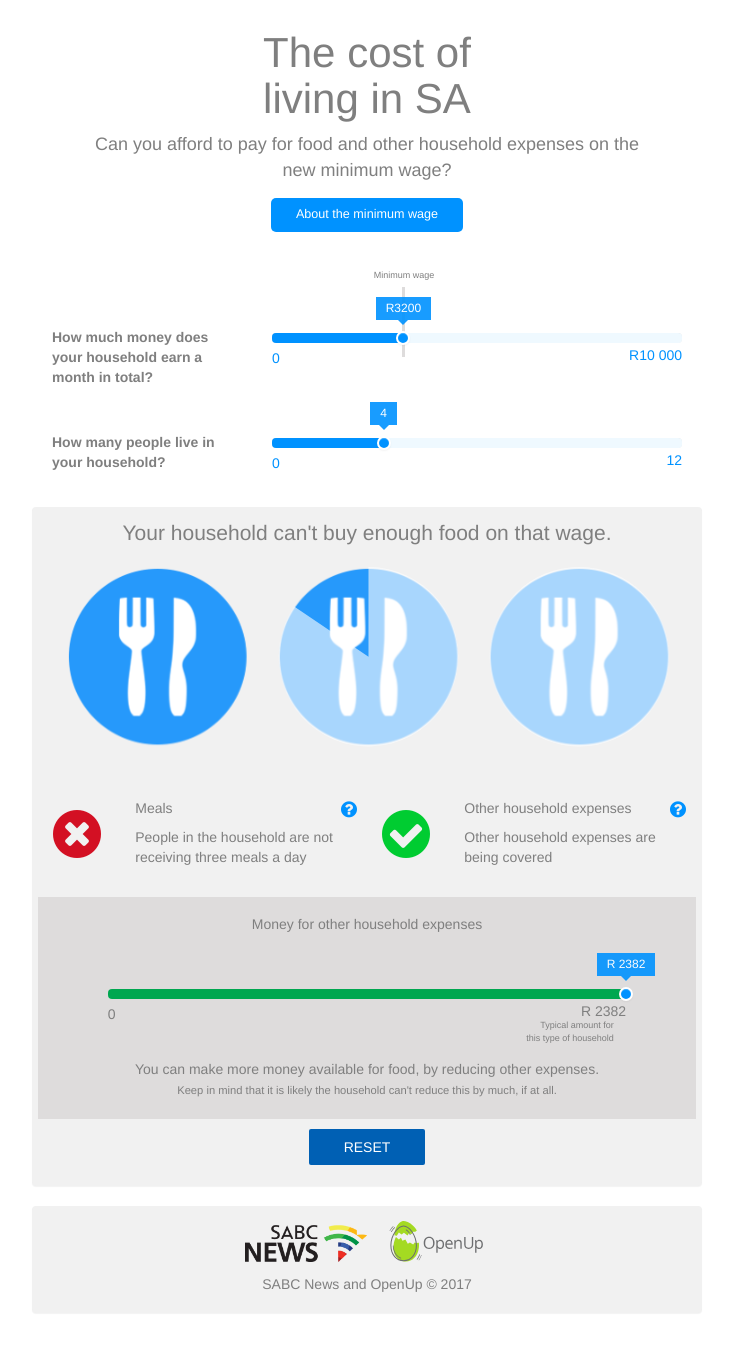
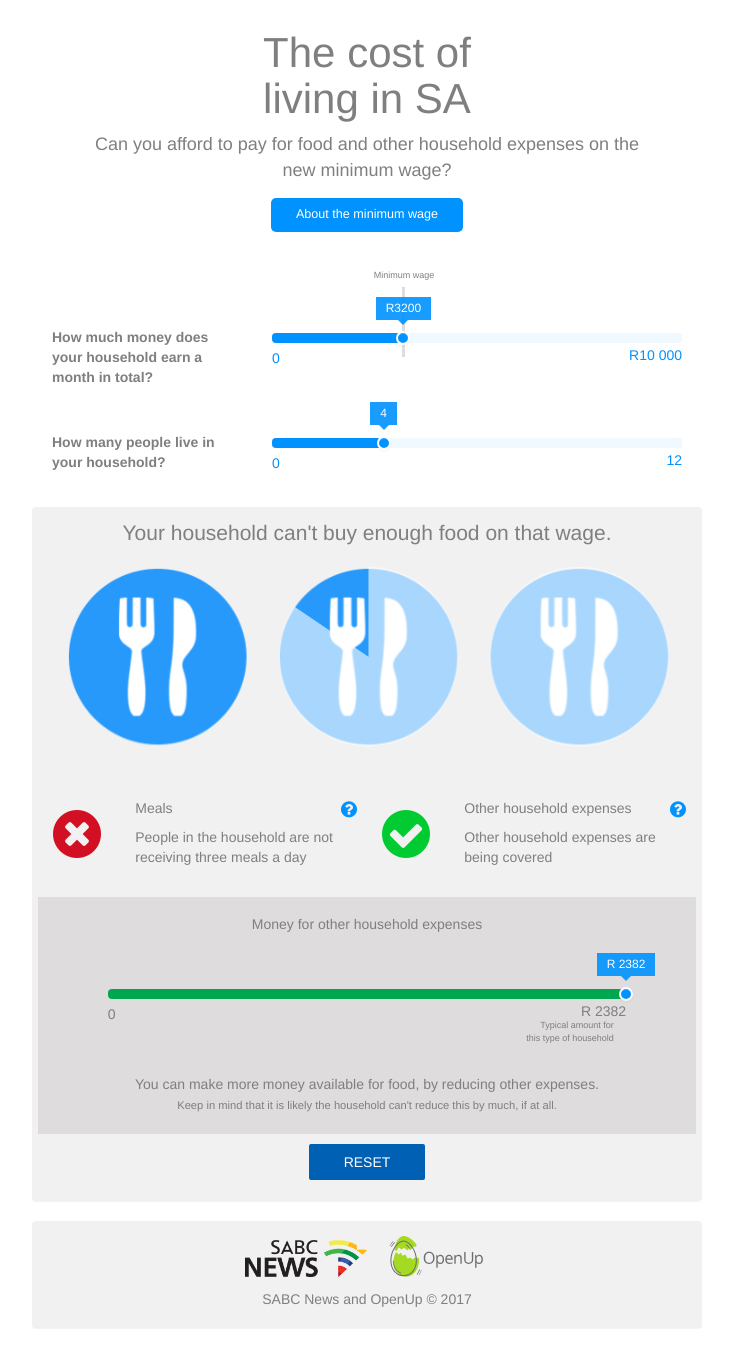
Before and after one commit to OpenUpSA/minimum-wage, a Jekyll site: the page built from index.html, in a window 1280 px wide. Shown: the whole page, without its empty margins (273-1006 px from the left). Built offline with Jekyll 4.4.1, drawn with Linux system fonts in a browser that asks for light colours.

Commit message:
More padding

```diff
--- a/css/app.scss
+++ b/css/app.scss
@@ -191,7 +191,7 @@ $bar-red: #D40000;
   padding-top: 40px;
 
   &.other-expenses {
-    padding-bottom: 35px;
+    padding-bottom: 50px;
   }
 }
 
```
